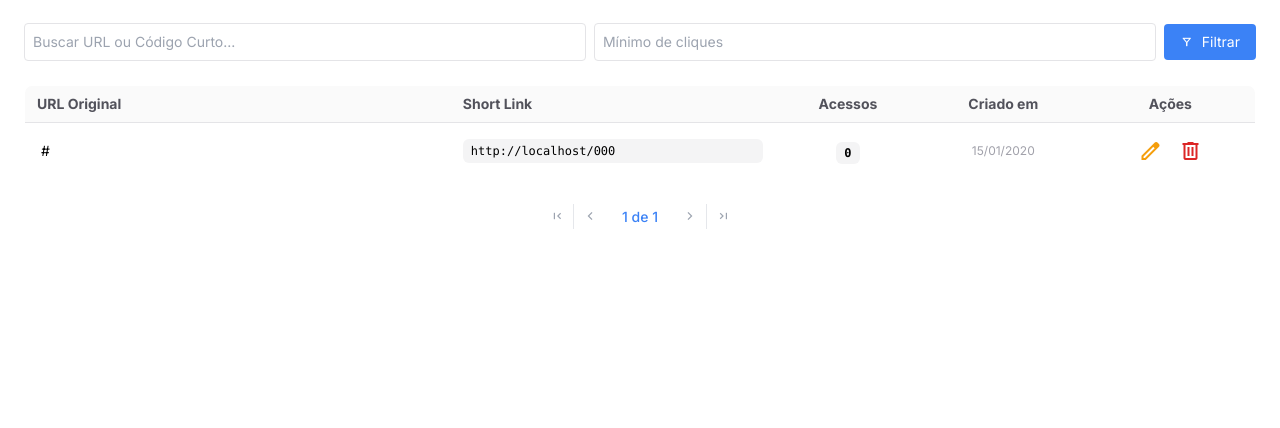
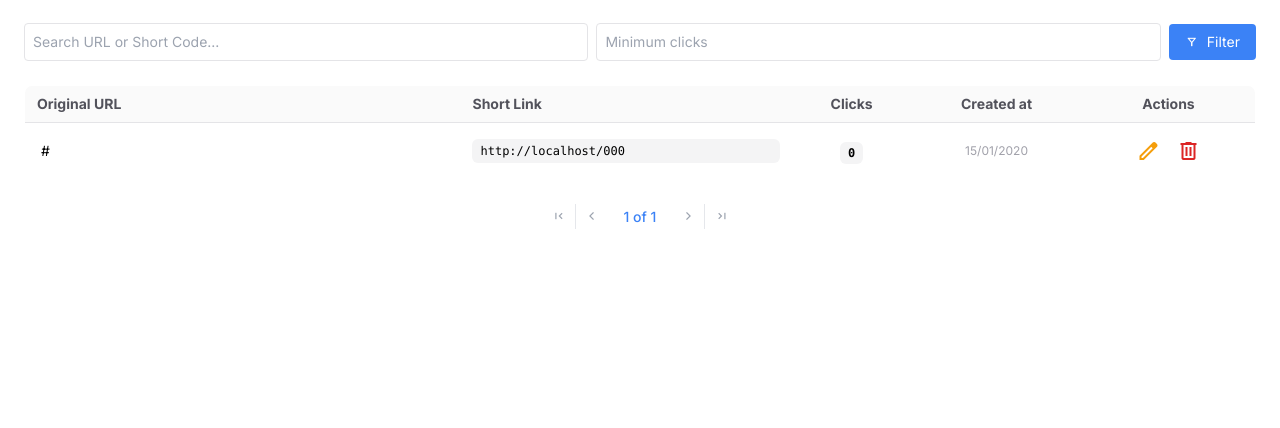
Before and after one commit to JonathasSC/shortly, a Django app: template src/apps/dashboard/templates/dashboard/all_urls_list.html in a window 1280 px wide. Shown: the part 65-493 px from the top of the page. Run offline with Django 3.2, Linux system fonts and the light colour scheme; the template is opened without the code that fills it: most values are stand-ins (such as "Sample title", 1, 10 or a date in 2020); some libraries are stand-ins or nearby versions.

Commit message:
merge: merged all modifications

```diff
--- a/src/apps/converter/templates/converter/includes/success_message.html
+++ b/src/apps/converter/templates/converter/includes/success_message.html
@@ -1,5 +1,9 @@
+{% load i18n %}
+
 <div id="shortUrlWrapper" class="flex w-full max-w-md flex-col gap-2 align-center justify-center">
-    <p class="text-center">URL encurtada:</p>
+    <p class="text-center">
+        {% trans "Short URL" %}:
+    </p>
     <div class="flex w-full items-center justify-center gap-2">
         <a href="{{ short_url }}" id="shortUrlLink" target="_blank" class="bg-zinc-100 underline text-blue-700 px-2 py-1 rounded-md font-mono text-md"">
             {{ short_url }}
--- a/src/apps/dashboard/templates/dashboard/all_urls_list.html
+++ b/src/apps/dashboard/templates/dashboard/all_urls_list.html
@@ -1,6 +1,5 @@
 {% extends 'common/base.html' %}
 {% load static %}
-
 {% load i18n %}
 
 {% block content %}
@@ -11,7 +10,7 @@
                 type="text"
                 name="q"
                 value="{{ request.GET.q|default:'' }}"
-                placeholder="Buscar URL ou Código Curto..."
+                placeholder="{% trans 'Search URL or Short Code...' %}"
                 class="w-full p-2 border text-sm sm:text-md border-zinc-200 rounded focus:outline-none focus:ring-2 focus:ring-blue-500"
             >
 
@@ -19,25 +18,27 @@
                 type="number"
                 name="min_clicks"
                 value="{{ request.GET.min_clicks|default:'' }}"
-                placeholder="Mínimo de cliques"
+                placeholder="{% trans 'Minimum clicks' %}"
                 class="w-full p-2 border text-sm sm:text-md border-zinc-200 rounded focus:outline-none focus:ring-2 focus:ring-blue-500"
             >
 
             <button type="submit"
                 class="w-fit flex flex-row gap-2 items-center bg-blue-500 text-sm sm:text-md text-white py-2 px-4 rounded hover:bg-blue-600 transition">
                 <span class="material-symbols-outlined text-sm">filter_alt</span>
-                Filtrar
+
+                {% trans "Filter" %}
+
             </button>
         </form>
 
         <table class="hidden md:table min-w-full border border-zinc-200 rounded-lg table-auto overflow-hidden">
             <thead class="bg-zinc-50 border-b border-zinc-200">
                 <tr>
-                    <th class="px-3 py-2 text-left text-sm text-zinc-600">URL Original</th>
-                    <th class="px-3 py-2 text-left text-sm text-zinc-600">Short Link</th>
-                    <th class="px-3 py-2 text-center text-sm text-zinc-600">Acessos</th>
-                    <th class="px-3 py-2 text-center text-sm text-zinc-600">Criado em</th>
-                    <th class="px-3 py-2 text-center text-sm text-zinc-600">Ações</th>
+                    <th class="px-3 py-2 text-left text-sm text-zinc-600">{% trans "Original URL" %}</th>
+                    <th class="px-3 py-2 text-left text-sm text-zinc-600">{% trans "Short Link" %}</th>
+                    <th class="px-3 py-2 text-center text-sm text-zinc-600">{% trans "Clicks" %}</th>
+                    <th class="px-3 py-2 text-center text-sm text-zinc-600">{% trans "Created at" %}</th>
+                    <th class="px-3 py-2 text-center text-sm text-zinc-600">{% trans "Actions" %}</th>
                 </tr>
             </thead>
 
@@ -97,7 +98,9 @@
                 </tr>
                 {% empty %}
                 <tr>
-                    <td colspan="5" class="text-center py-6 text-gray-500">Nenhum link encontrado.</td>
+                    <td colspan="5" class="text-center py-6 text-gray-500">
+                        {% trans "No links found." %}
+                    </td>
                 </tr>
                 {% endfor %}
             </tbody>
@@ -145,13 +148,14 @@
         <div class="pagination-controls mt-4 flex justify-center items-center">
             {% if links.has_previous %}
                 <a href="?{% if request.GET.q %}q={{ request.GET.q }}&{% endif %}{% if request.GET.min_clicks %}min_clicks={{ request.GET.min_clicks }}&{% endif %}page=1"
-                class="btn-page text-sm border-r px-2" title="Primeira Página">
+                class="btn-page text-sm border-r px-2" title="{% trans 'First Page' %}">
                     <span class="material-symbols-outlined text-base text-blue-500">
                         first_page
                     </span>
                 </a>
+
                 <a href="?{% if request.GET.q %}q={{ request.GET.q }}&{% endif %}{% if request.GET.min_clicks %}min_clicks={{ request.GET.min_clicks }}&{% endif %}page={{ links.previous_page_number }}"
-                class="btn-page text-sm px-2" title="Página Anterior">
+                class="btn-page text-sm px-2" title="{% trans 'Previous Page' %}">
                     <span class="material-symbols-outlined text-base text-blue-500">
                         chevron_left
                     </span>
@@ -170,18 +174,19 @@
             {% endif %}
 
             <span class="current-page mx-4 text-blue-500 font-medium text-sm">
-                {{ links.number|default:1 }} de {{ links.paginator.num_pages|default:1 }}
+                {{ links.number|default:1 }} {% trans "of" %} {{ links.paginator.num_pages|default:1 }}
             </span>
 
             {% if links.has_next %}
                 <a href="?{% if request.GET.q %}q={{ request.GET.q }}&{% endif %}{% if request.GET.min_clicks %}min_clicks={{ request.GET.min_clicks }}&{% endif %}page={{ links.next_page_number }}"
-                class="btn-page text-sm px-2" title="Próxima Página">
+                class="btn-page text-sm px-2" title="{% trans 'Next Page' %}">
                     <span class="material-symbols-outlined text-base text-blue-500">
                         chevron_right
                     </span>
                 </a>
+
                 <a href="?{% if request.GET.q %}q={{ request.GET.q }}&{% endif %}{% if request.GET.min_clicks %}min_clicks={{ request.GET.min_clicks }}&{% endif %}page={{ links.paginator.num_pages }}"
-                class="btn-page text-sm border-l px-2" title="Última Página">
+                class="btn-page text-sm border-l px-2" title="{% trans 'Last Page' %}">
                     <span class="material-symbols-outlined text-base text-blue-500">
                         last_page
                     </span>
```
Also changed, not shown: src/apps/converter/templates/converter/home.html (+9 -9 lines), src/apps/converter/templates/converter/middle.html (+8 -3 lines), src/locale/pt_BR/LC_MESSAGES/django.po, 1 other file.
